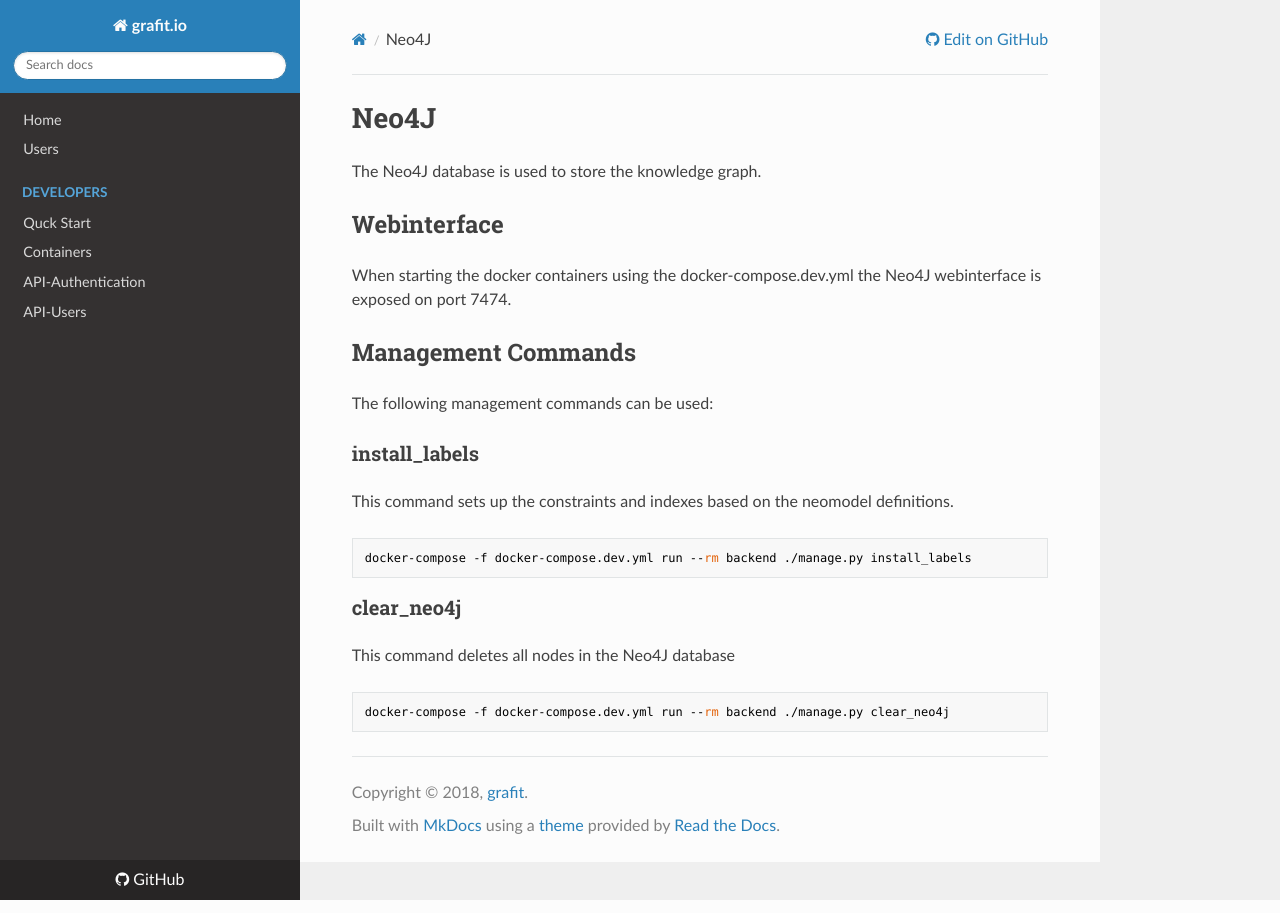
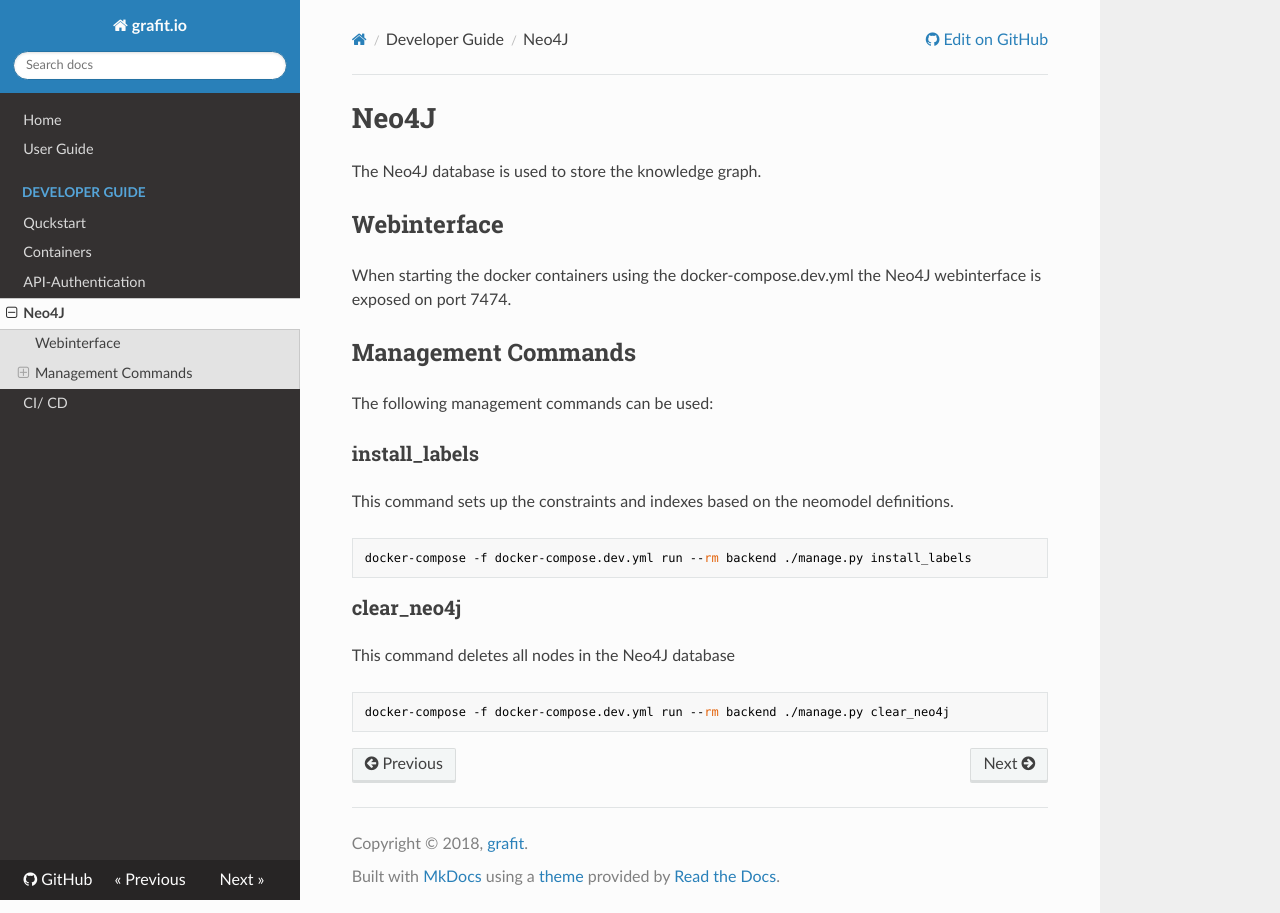
Before and after one commit to grafit-io/grafit, an MkDocs documentation site: the page built from mkdocs/docs/developerdoc/neo4j.md, in a window 1280 px wide. Built offline with MkDocs 1.6.1, drawn with Linux system fonts in a browser that asks for light colours; nearby versions of some CDN libraries.

Commit message:
fix(doc): rename user and dev guide

```diff
--- a/mkdocs.yml
+++ b/mkdocs.yml
@@ -8,12 +8,13 @@ docs_dir: "mkdocs/docs"
 
 nav:
   - Home: "index.md"
-  - Users: "userdoc/index.md"
-  - Developers:
-      - Quck Start: "developerdoc/quickstart.md"
+  - User Guide: "userdoc/index.md"
+  - Developer Guide:
+      - Quckstart: "developerdoc/quickstart.md"
       - Containers: "developerdoc/containers.md"
       - API-Authentication: "developerdoc/api/authentication.md"
-      - API-Users: "developerdoc/api/users.md"
+      - Neo4J: "developerdoc/neo4j.md"
+      - CI/ CD: "developerdoc/ci.md"
 
 theme:
   name: readthedocs
```
Also changed, not shown: 1 other file.
